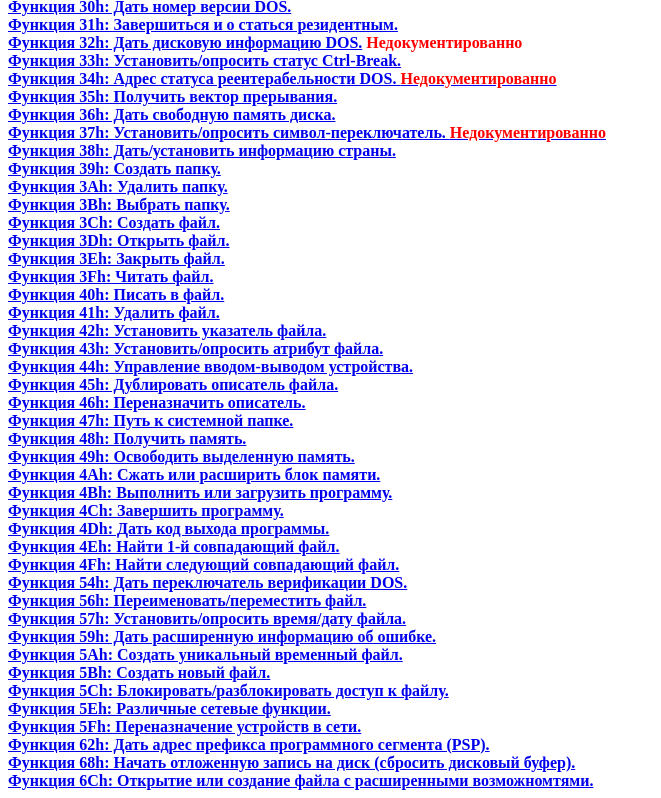
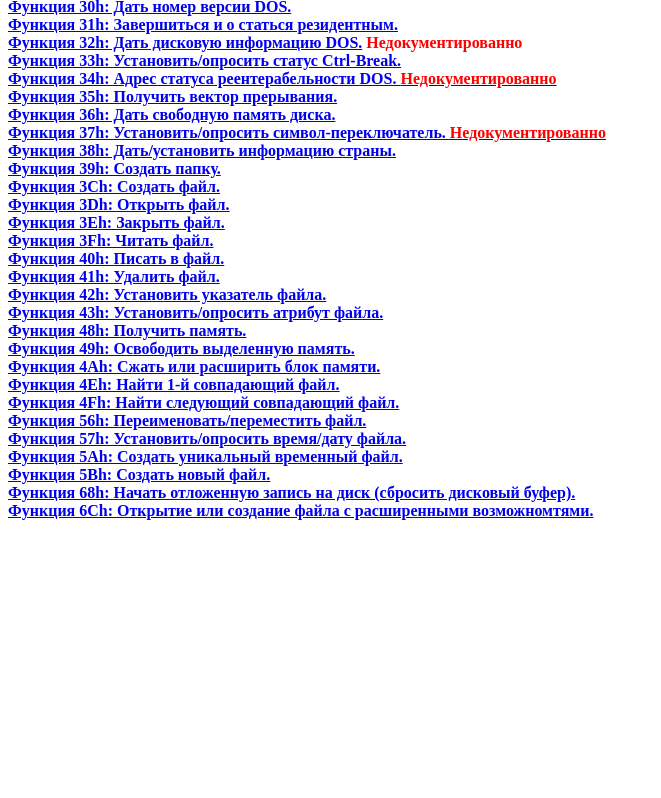
Before and after one commit to serrox/biosprog.narod.ru, a plain HTML site: page real/dos/int21/index.htm in a window 1280 px wide. Shown: the part 959-1757 px from the top of the page, without its empty margins (0-661 px from the left). After the commit the page ends 1487 px from the top, so only its background shows below. Drawn offline with Linux system fonts and the light colour scheme.

Commit message:
[DOS][INT21] remove not present elements

```diff
--- a/real/dos/int21/index.htm
+++ b/real/dos/int21/index.htm
@@ -67,8 +67,6 @@
 	<a href=f37.htm>Функция 37h: Установить/опросить символ-переключатель. <font color=red>Недокументированно</font></a><br />
 	<a href=f38.htm>Функция 38h: Дать/установить информацию страны.</a><br />
 	<a href=f39.htm>Функция 39h: Создать папку.</a><br />
-	<a href=f3a.htm>Функция 3Ah: Удалить папку.</a><br />
-	<a href=f3b.htm>Функция 3Bh: Выбрать папку.</a><br />
 	<a href=f3c.htm>Функция 3Ch: Создать файл.</a><br />
 	<a href=f3d.htm>Функция 3Dh: Открыть файл.</a><br />
 	<a href=f3e.htm>Функция 3Eh: Закрыть файл.</a><br />
@@ -77,28 +75,15 @@
 	<a href=f41.htm>Функция 41h: Удалить файл.</a><br />
 	<a href=f42.htm>Функция 42h: Установить указатель файла.</a><br />
 	<a href=f43.htm>Функция 43h: Установить/опросить атрибут файла.</a><br />
-	<a href=f44.htm>Функция 44h: Управление вводом-выводом устройства.</a><br />
-	<a href=f45.htm>Функция 45h: Дублировать описатель файла.</a><br />
-	<a href=f46.htm>Функция 46h: Переназначить описатель.</a><br />
-	<a href=f47.htm>Функция 47h: Путь к системной папке.</a><br />
 	<a href=f48.htm>Функция 48h: Получить память.</a><br />
 	<a href=f49.htm>Функция 49h: Освободить выделенную память.</a><br />
 	<a href=f4a.htm>Функция 4Ah: Сжать или расширить блок памяти.</a><br />
-	<a href=f4b.htm>Функция 4Bh: Выполнить или загрузить программу.</a><br />
-	<a href=f4c.htm>Функция 4Ch: Завершить программу.</a><br />
-	<a href=f4d.htm>Функция 4Dh: Дать код выхода программы.</a><br />
 	<a href=f4e.htm>Функция 4Eh: Найти 1-й совпадающий файл.</a><br />
 	<a href=f4f.htm>Функция 4Fh: Найти следующий совпадающий файл.</a><br />
-	<a href=f54.htm>Функция 54h: Дать переключатель верификации DOS.</a><br />
 	<a href=f56.htm>Функция 56h: Переименовать/переместить файл.</a><br />
 	<a href=f57.htm>Функция 57h: Установить/опросить время/дату файла.</a><br />
-	<a href=f59.htm>Функция 59h: Дать расширенную информацию об ошибке.</a><br />
 	<a href=f5a.htm>Функция 5Ah: Создать уникальный временный файл.</a><br />
 	<a href=f5b.htm>Функция 5Bh: Создать новый файл.</a><br />
-	<a href=f5c.htm>Функция 5Ch: Блокировать/разблокировать доступ к файлу.</a><br />
-	<a href=f5e.htm>Функция 5Eh: Различные сетевые функции.</a><br />
-	<a href=f5f.htm>Функция 5Fh: Переназначение устройств в сети.</a><br />
-	<a href=f62.htm>Функция 62h: Дать адрес префикса программного сегмента (PSP).</a><br />
 	<a href=f68.htm>Функция 68h: Начать отложенную запись на диск (сбросить дисковый буфер).</a><br />
 	<a href=f6C.htm>Функция 6Ch: Открытие или создание файла с расширенными возможномтями.</a><br />
 </body>
```
